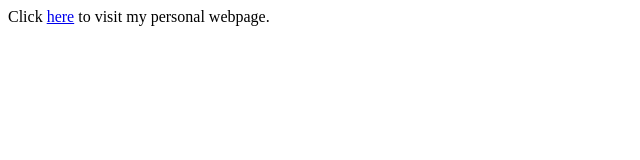
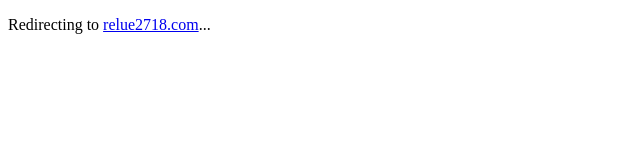
Before and after one commit to relue2718/relue2718.github.io, a plain HTML site: page index.html in a window 1280 px wide. Shown: the whole page, without its empty margins (0-640 px from the left). Drawn offline with Linux system fonts and the light colour scheme.

Commit message:
Redirecting to my homepage

```diff
--- a/index.html
+++ b/index.html
@@ -1 +1,11 @@
-Click <a href="https://relue2718.com">here</a> to visit my personal webpage.
+<!DOCTYPE html>
+<html>
+  <head>
+    <meta charset="UTF-8">
+    <meta HTTP-EQUIV="REFRESH" content="3; url=https://relue2718.com">
+    <title>Seunghyun Yoo</title>
+  </head>
+  <body>
+    <p>Redirecting to <a href="https://relue2718.com">relue2718.com</a>...</p>
+  </body>
+</html>
```
